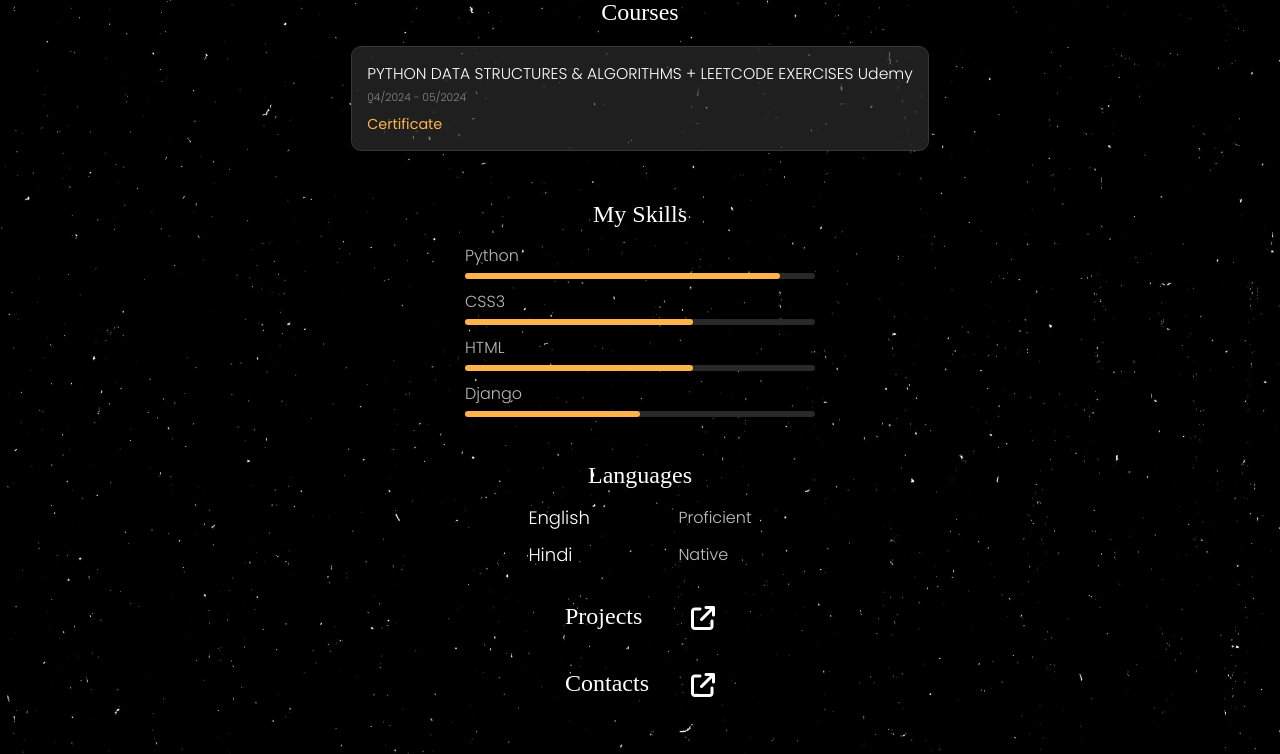
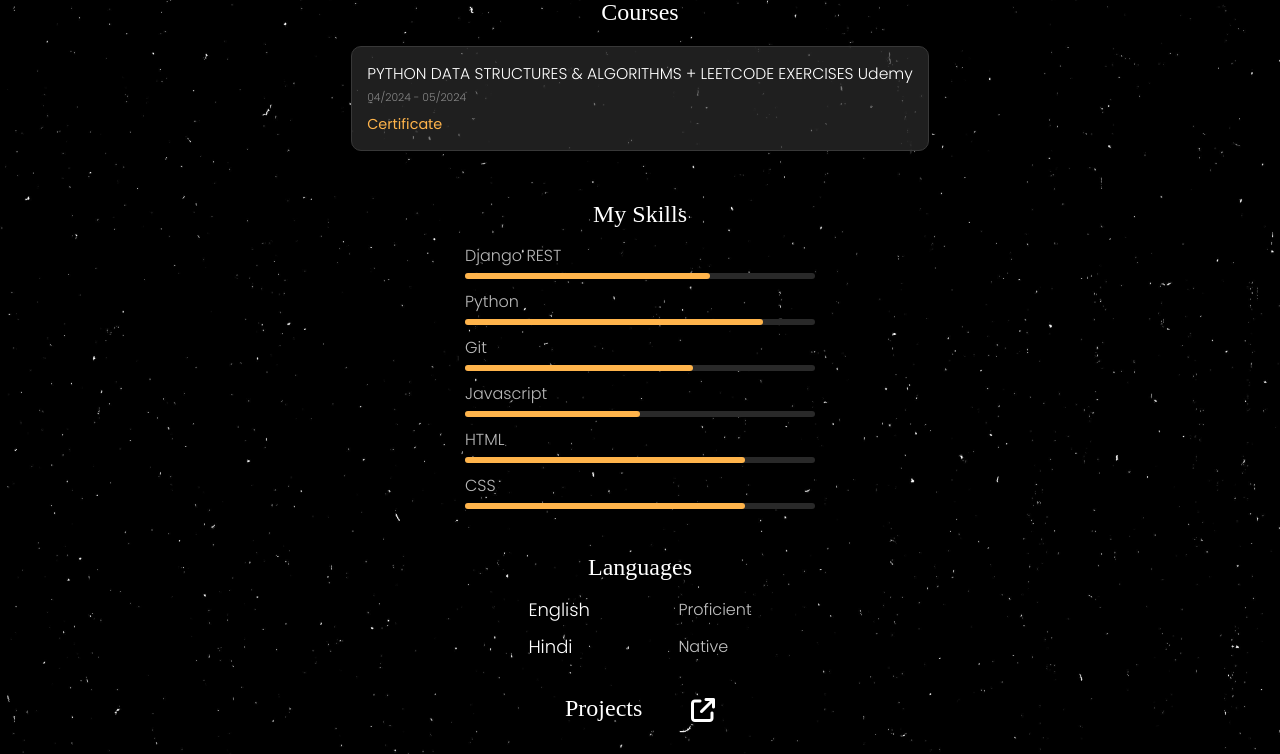
Before and after one commit to itsvineetkr/Portfolio-V2, a Django app: page /resume/ in a window 1280 px wide. Shown: the part 574-1328 px from the top of the page. Run offline with Django 5.2, Linux system fonts and the light colour scheme; some web fonts are replaced.

Commit message:
Skill bars

```diff
--- a/portfolio/settings.py
+++ b/portfolio/settings.py
@@ -24,9 +24,9 @@ BASE_DIR = Path(__file__).resolve().parent.parent
 SECRET_KEY = 'django-insecure-g=a4u2b36-eeqt@6ri(=5+7&mvl5hl%@pji*9+oe)zugv*53+#'
 
 # SECURITY WARNING: don't run with debug turned on in production!
-DEBUG = True
+DEBUG = False
 
-ALLOWED_HOSTS = []
+ALLOWED_HOSTS = ["*"]
 
 
 # Application definition
@@ -56,7 +56,7 @@ ROOT_URLCONF = 'portfolio.urls'
 TEMPLATES = [
     {
         'BACKEND': 'django.template.backends.django.DjangoTemplates',
-        'DIRS': ['templates'],
+        'DIRS': [os.path.join(BASE_DIR, 'templates')],
         'APP_DIRS': True,
         'OPTIONS': {
             'context_processors': [
--- a/templates/resume.html
+++ b/templates/resume.html
@@ -52,15 +52,23 @@
             <div class="skills">
                 <div class="skill">
                     <div class="skill-title">
-                        Python
+                        Django REST
                     </div>
                     <div class="bar">
-                        <div class="bar-per" style="max-width: 90%;"></div>
+                        <div class="bar-per" style="max-width: 70%;"></div>
                     </div>
                 </div>
                 <div class="skill">
                     <div class="skill-title">
-                        CSS3
+                        Python
+                    </div>
+                    <div class="bar">
+                        <div class="bar-per" style="max-width: 85%;"></div>
+                    </div>
+                </div>
+                <div class="skill">
+                    <div class="skill-title">
+                        Git
                     </div>
                     <div class="bar">
                         <div class="bar-per" style="max-width: 65%;"></div>
@@ -68,18 +76,26 @@
                 </div>
                 <div class="skill">
                     <div class="skill-title">
-                        HTML
+                        Javascript
                     </div>
                     <div class="bar">
-                        <div class="bar-per" style="max-width: 65%;"></div>
+                        <div class="bar-per" style="max-width: 50%;"></div>
                     </div>
                 </div>
                 <div class="skill">
                     <div class="skill-title">
-                        Django
+                        HTML
                     </div>
                     <div class="bar">
-                        <div class="bar-per" style="max-width: 50%;"></div>
+                        <div class="bar-per" style="max-width: 80%;"></div>
+                    </div>
+                </div>
+                <div class="skill">
+                    <div class="skill-title">
+                        CSS
+                    </div>
+                    <div class="bar">
+                        <div class="bar-per" style="max-width: 80%;"></div>
                     </div>
                 </div>
             </div>
```
